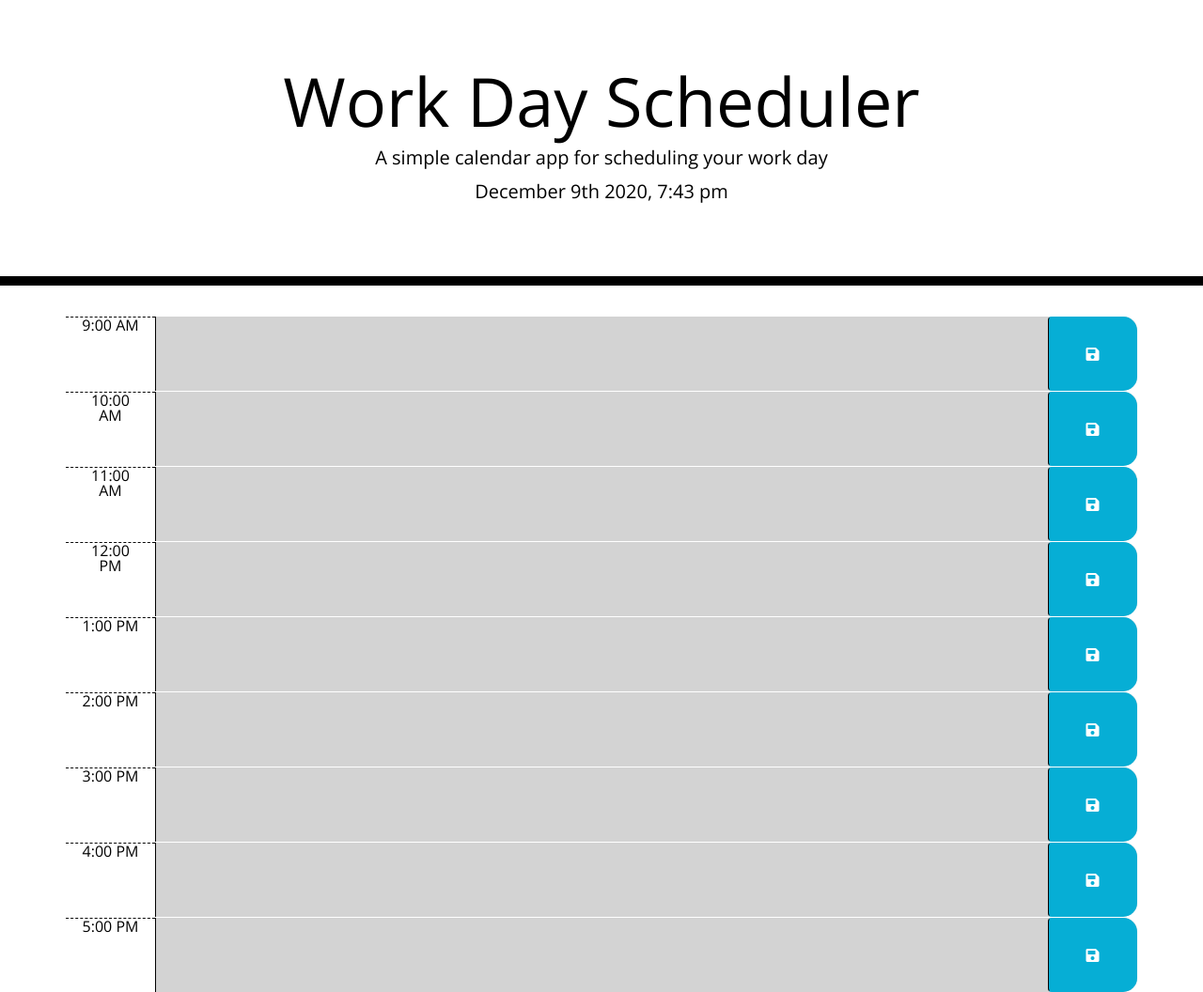
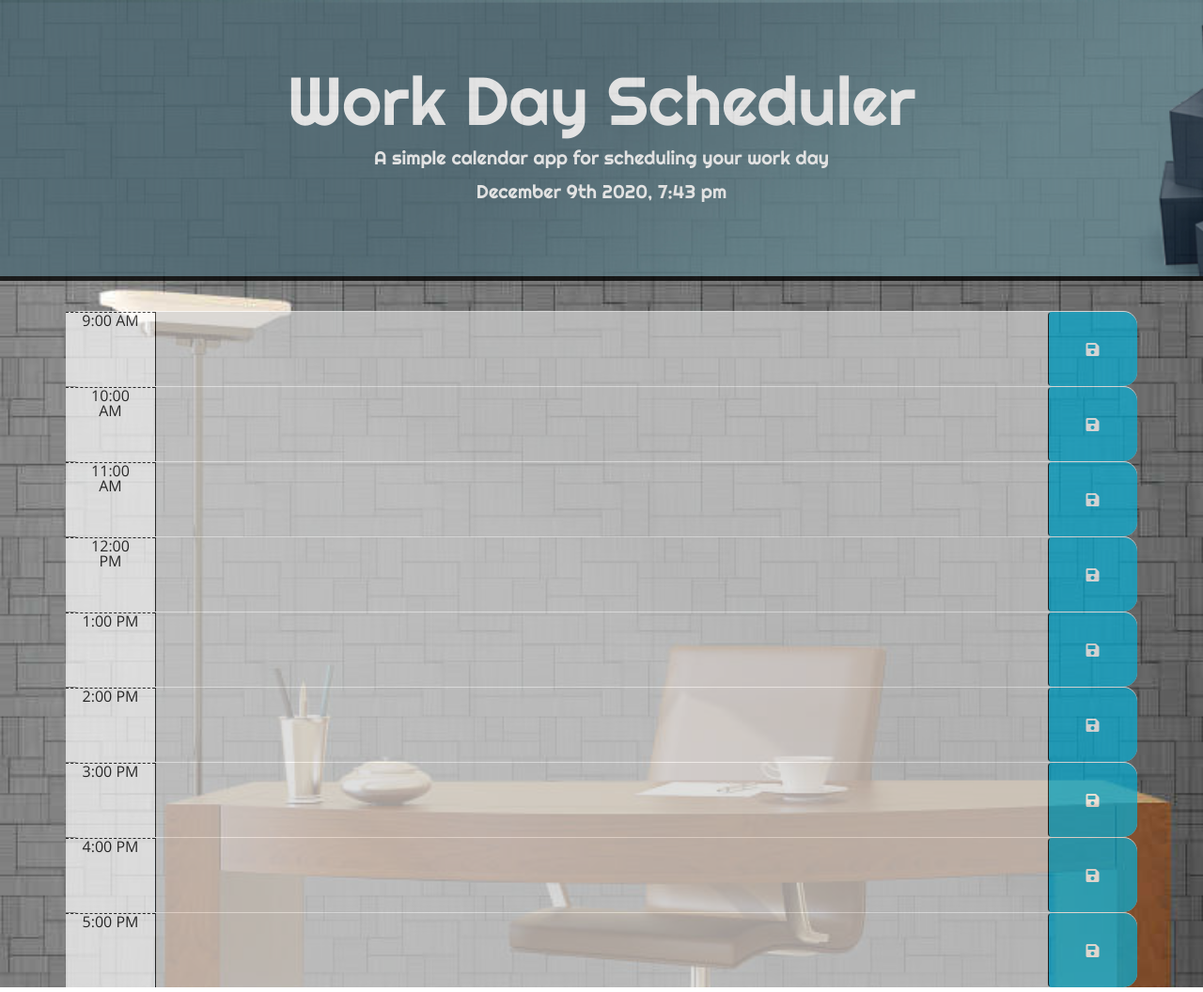
Before and after one commit to karimi65/work-day-scheduler, a plain HTML site: page index.html in a window 1280 px wide. Shown: the whole page at 94% size. Drawn offline with nearby package versions, Linux system fonts and the light colour scheme.

Commit message:
Add some styles

```diff
--- a/index.html
+++ b/index.html
@@ -18,6 +18,10 @@
       href="https://fonts.googleapis.com/css?family=Open+Sans&display=swap"
       rel="stylesheet"
     />
+
+    <link rel="preconnect" href="https://fonts.gstatic.com">
+    <link href="https://fonts.googleapis.com/css2?family=Righteous&display=swap" rel="stylesheet">
+
     <link rel="stylesheet" href="style.css" />
     <title>Work Day Scheduler</title>
   </head>
--- a/style.css
+++ b/style.css
@@ -2,6 +2,9 @@ body {
   font-family: 'Open Sans', sans-serif;
   font-size: 16px;
   line-height: 1;
+  background-image: url(./assets/img\ 2.jpg);
+  background-repeat: no-repeat;
+  background-size: cover;
 }
 
 textarea{
@@ -15,10 +18,19 @@ textarea{
 
 .jumbotron {
   text-align: center;
+  font-family: 'Righteous', cursive;
   background-color: transparent;
-  color: black;
+  color:white;
   border-radius: 0;
-  border-bottom: 10px solid black;
+  border-bottom: 5px solid black;
+  background-image: url(./assets/img\ 1.jpg) ;
+  background-repeat: no-repeat;
+  background-size: cover;
+  opacity: 0.8;
+}
+
+.container {
+  opacity: 0.7;
 }
 
 .description{
```
Also changed, not shown: assets/img 1.jpg (added), assets/img 2.jpg (added).
